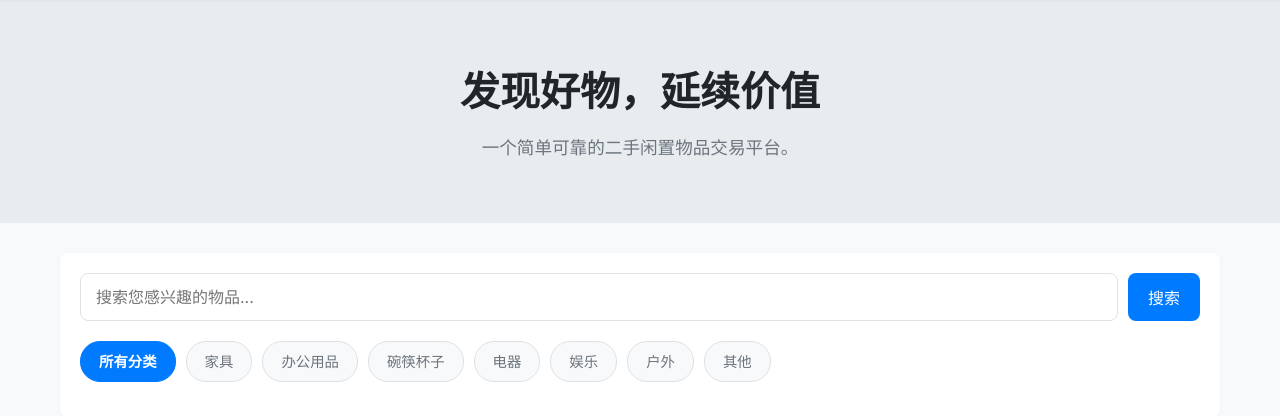
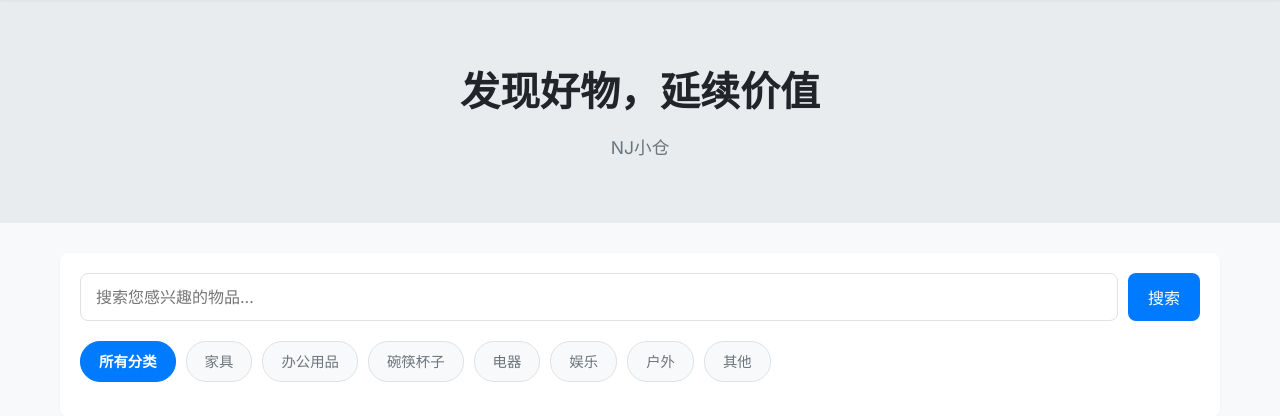
Before and after one commit to jimmy-chen-1/mystore, a Flask app: page / in a window 1280 px wide. Shown: the part 69-485 px from the top of the page. Run offline with Flask 3, Linux system fonts and the light colour scheme; data that the repository does not hold is empty; parts of the project's set-up code (start-up, migrations or seed data) failed here and were passed over.

Commit message:
Update index.html

```diff
--- a/templates/index.html
+++ b/templates/index.html
@@ -153,7 +153,7 @@
 
     <section class="hero-section">
         <h1>发现好物，延续价值</h1>
-        <p>一个简单可靠的二手闲置物品交易平台。</p>
+        <p>NJ小仓</p>
     </section>
 
     <div class="container">
```
